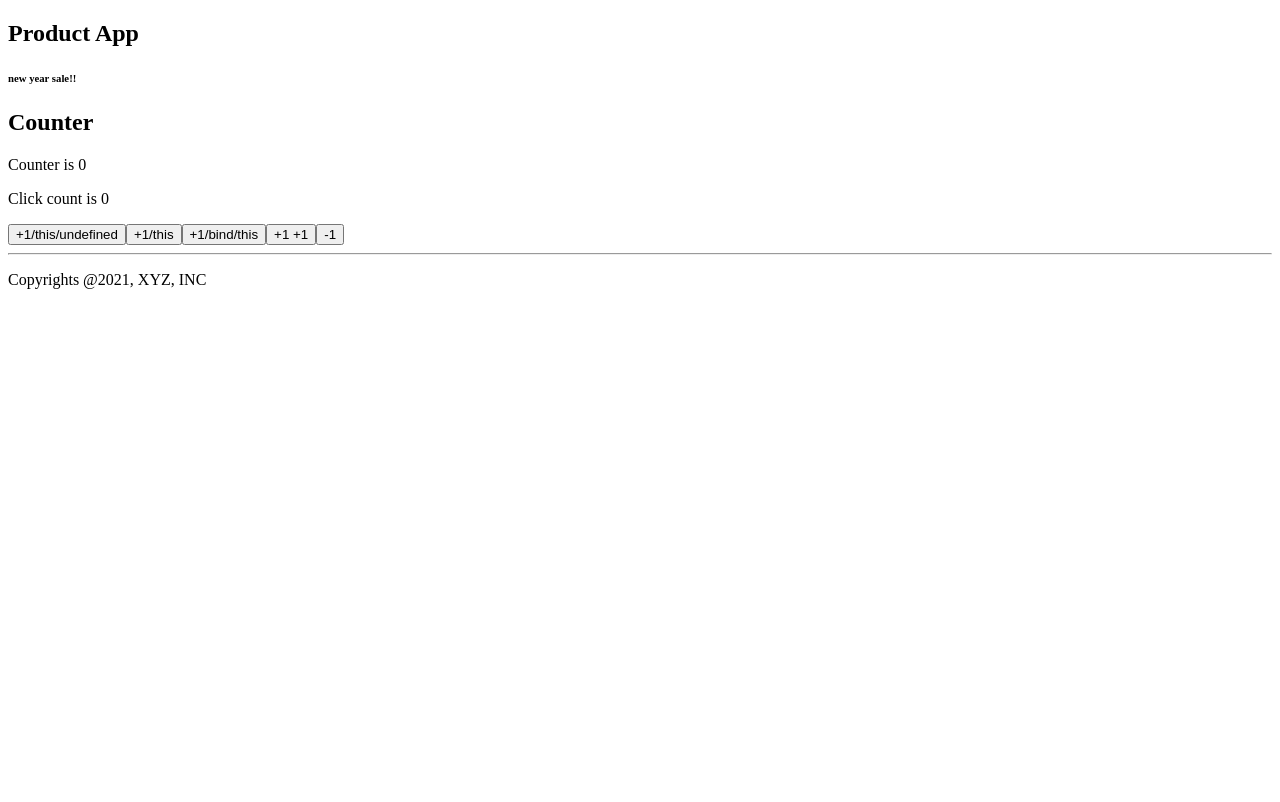
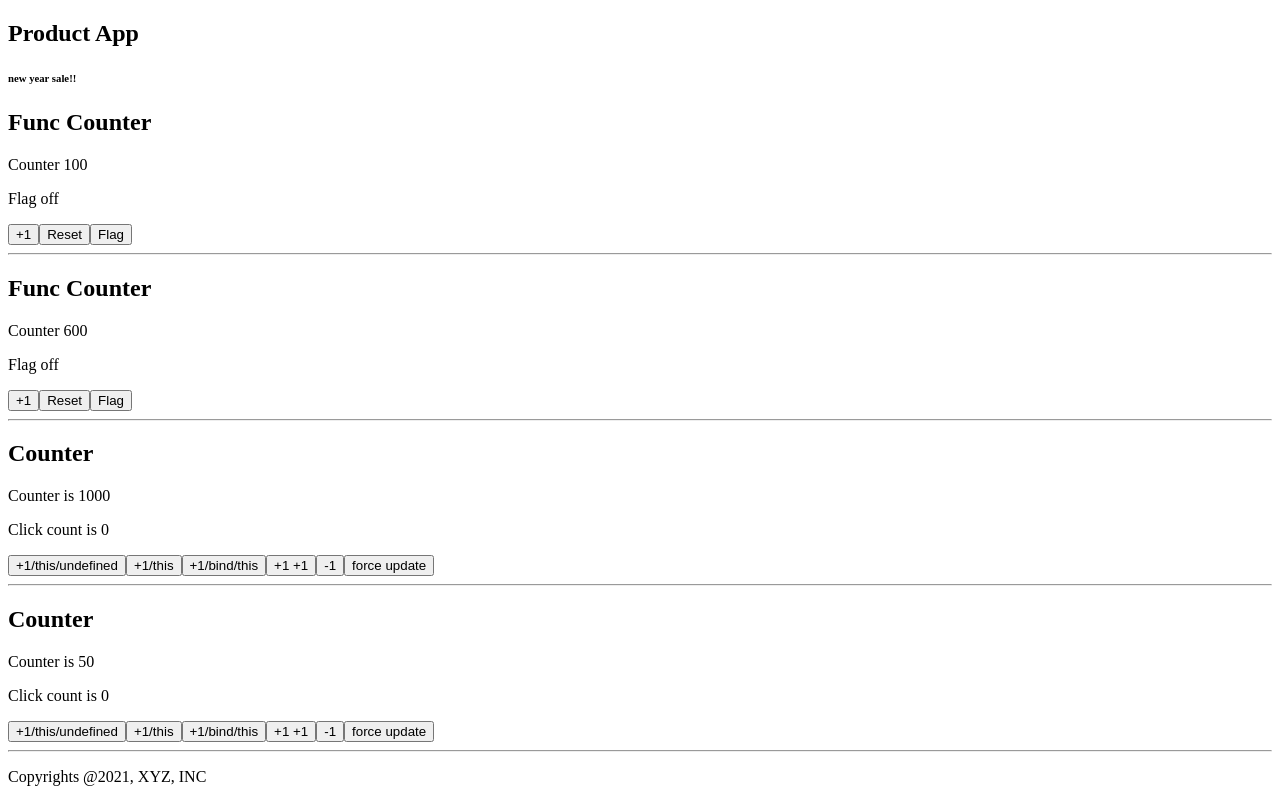
Before and after one commit to nodesense/siemens-react-redux, a React (Create React App) app: page / in a window 1280 px wide. Built offline with nearby package versions, Linux system fonts and the light colour scheme.

Commit message:
day 1 basic

```diff
--- a/src/app/App.js
+++ b/src/app/App.js
@@ -2,6 +2,7 @@ import React from 'react';
 
 import Counter from './components/Counter';
 import Footer from './components/Footer';
+import FuncCounter from './components/FuncCounter';
 import Header from './components/Header';
 
 
@@ -28,7 +29,16 @@ function App() {
                     slogan='new year sale!!'
             />
 
-            <Counter />
+            <FuncCounter startValue={100} />
+            <hr />
+            <FuncCounter startValue={600} />
+            <hr />
+
+            <Counter startValue={1000} />
+
+            <hr />
+
+            <Counter startValue={50} />
 
             <Footer year={2021} company='XYZ, Inc' />
         </div>
--- a/src/app/components/Counter.js
+++ b/src/app/components/Counter.jsx
@@ -9,16 +9,17 @@ import React, {Component} from 'react';
 
 class Counter extends Component {
     // if child class constructor written, the base class constructor super must be called
-    constructor(){
-        super(); // base class  Component constructor
-        console.log('Counter created')
+    constructor(props){
+        // the base class constructor initialize this.props = props
+        super(props); // base class  Component constructor
+        console.log('Counter created', this.props)
 
         // state, keyword
         // initialize state
         // owned by component, the values can be mutated/changed
         // values should be changed by using setState method
         this.state = {
-            counter: 0,
+            counter: props.startValue,
             clickCount: 0,
             title: 'Counter'
         }
@@ -82,6 +83,7 @@ class Counter extends Component {
         // setState will accept a callback, call the callback at the time of merge state
         console.log('functional setState 1')
 
+        // output of setState callback is passed as input to next setState callback
         this.setState (  (prevState) => {
              console.log('functional setState 1 callled ', prevState)
              // return new state
@@ -94,6 +96,7 @@ class Counter extends Component {
 
         console.log('functional setState 2')
 
+        //prevState is the value from previous setstate callback
         this.setState (  (prevState) => {
              console.log('functional setState 2 callled ', prevState)
              // return new state
@@ -103,7 +106,13 @@ class Counter extends Component {
         } )
 
         console.log('functional setState 2 after')
+    }
 
+    test = () => {
+        //forceUpdate trigger the render async
+        // when there is no state to update, but still if you want render
+        // 3rd party tools, set graph/render graph etc
+        this.forceUpdate();
     }
 
     // react keyword function
@@ -133,6 +142,8 @@ class Counter extends Component {
 
                 {/* ES.next way */}
                 <button onClick={this.decrement}>-1</button>
+
+                <button onClick={this.test}>force update</button>
             </div>
         )
     }
--- /dev/null
+++ b/src/app/components/FuncCounter.js
@@ -0,0 +1,28 @@
+// how to use state in react functional component 16.8
+import React, {useState} from 'react';
+
+const FuncCounter = (props) => {
+    console.log('FuncCounter called')
+
+    // when setCounter is invoked, react shall call FuncCounter to update the value
+    const [counter, setCounter] = useState(props.startValue)
+    const [flag, setFlag] = useState(false)
+
+    return (
+        <div>
+            <h2>Func Counter</h2>
+            <p>Counter {counter}</p>
+
+            <p>Flag {flag?'On':'off'} </p>
+            <button onClick={ () => setCounter( counter + 1)} >+1</button>
+            <button onClick= { () => setCounter(0)} >Reset</button>
+            <button onClick= { () => setFlag(!flag)} >Flag </button>
+        </div>
+    )
+}
+
+FuncCounter.defaultProps = {
+    startValue: 0
+}
+
+export default FuncCounter;
```
Also changed, not shown: src/index.js (line endings or trailing spaces), 1 other file (tests, documents, lock files or other folders).
